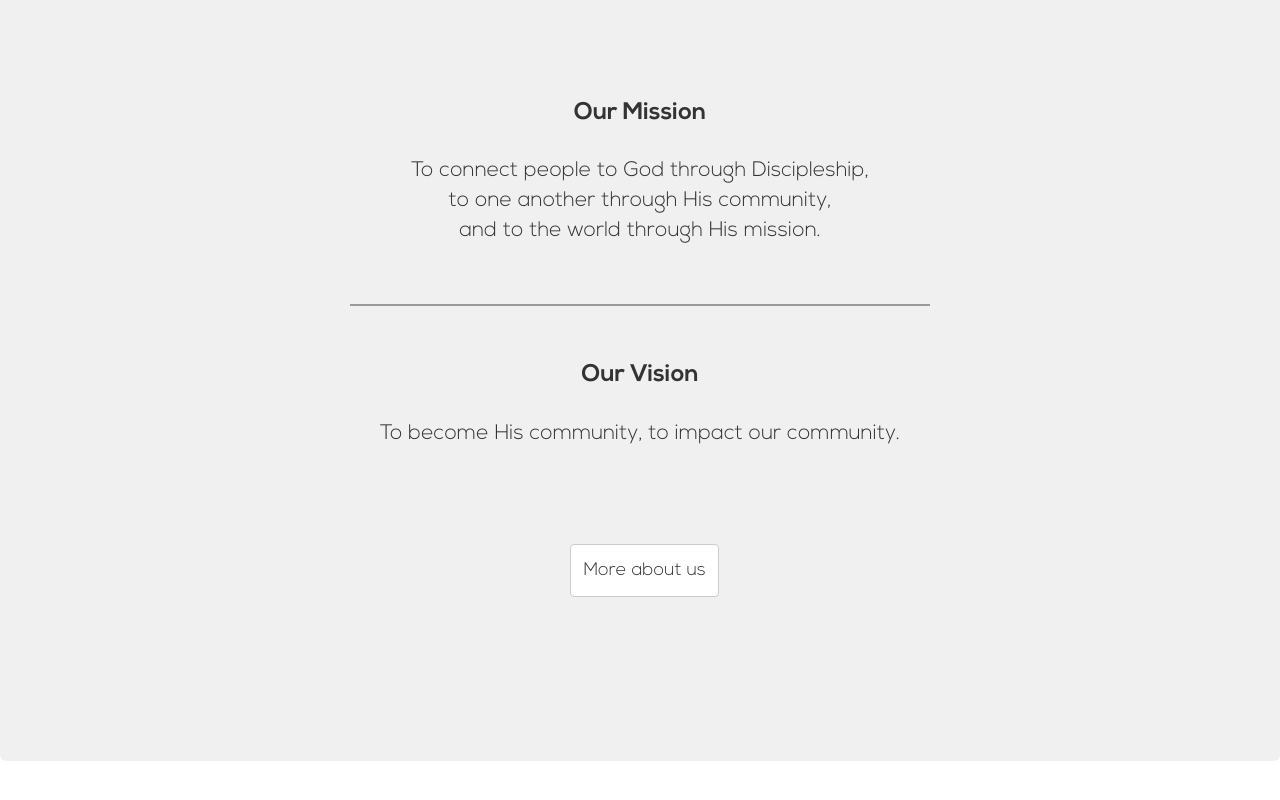
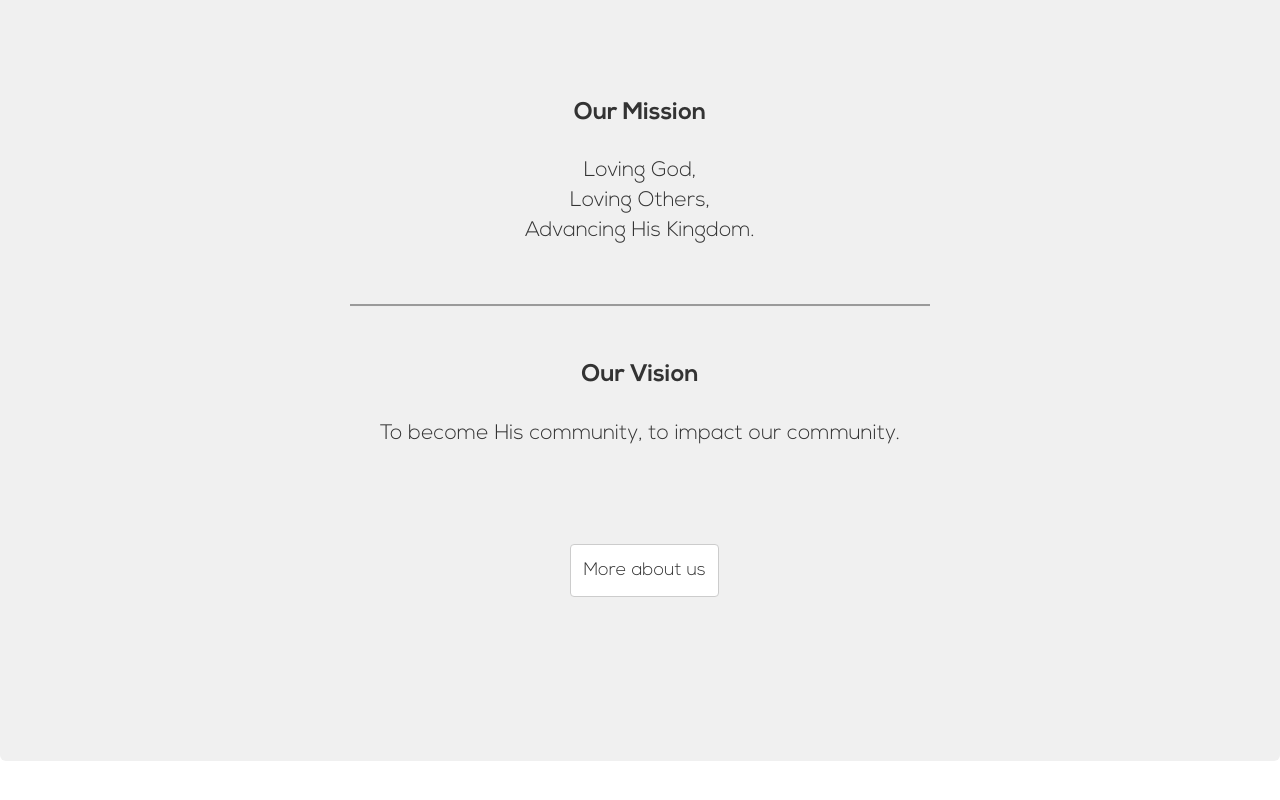
Before and after one commit to steichert/NC-Website, a plain HTML site: page home.html in a window 1280 px wide. Shown: the part 1159-1959 px from the top of the page. Drawn offline with Linux system fonts and the light colour scheme; some packages are replaced by stand-ins of ours; a web font is replaced by a local one.

Commit message:
wording
changed the wording for the mission statement

```diff
--- a/home.html
+++ b/home.html
@@ -80,8 +80,8 @@
         <div id="mission-row" class="row">
             <div id="mission-jumbo" class="jumbotron">
                 <h3 id="our-mission-title"><b>Our Mission</b></h3><br>
-                <p id="our-mission-parag">To connect people to God through Discipleship,<br>
-                    to one another through His community,<br> and to the world through His mission.</p>
+                <p id="our-mission-parag">Loving God,<br>
+                    Loving Others,<br> Advancing His Kingdom.</p>
                 <p id="mission-border" class="border"></p><br>
                 <h3 id="our-vision-title"><b>Our Vision</b></h3><br>
                 <p id="our-vision-parag">To become His community, to impact our community.</p><br><br><br><br>
```
